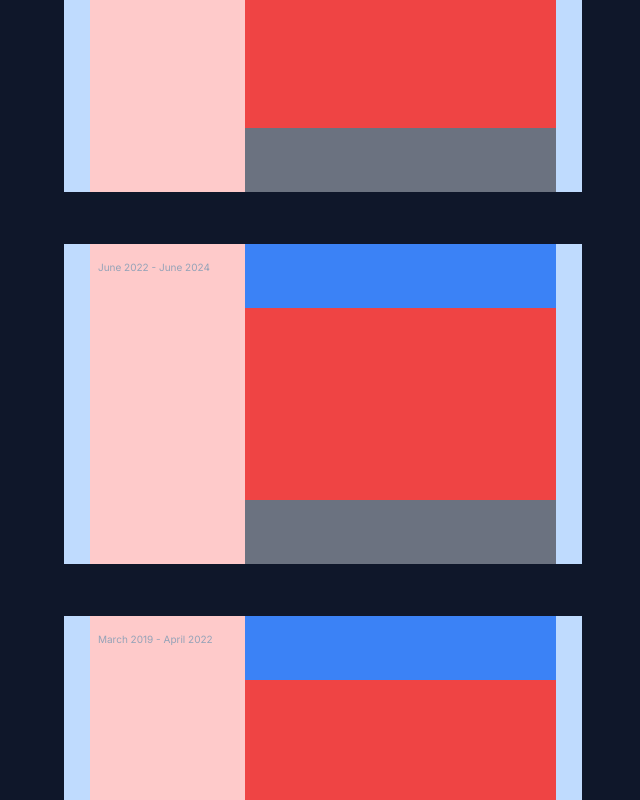
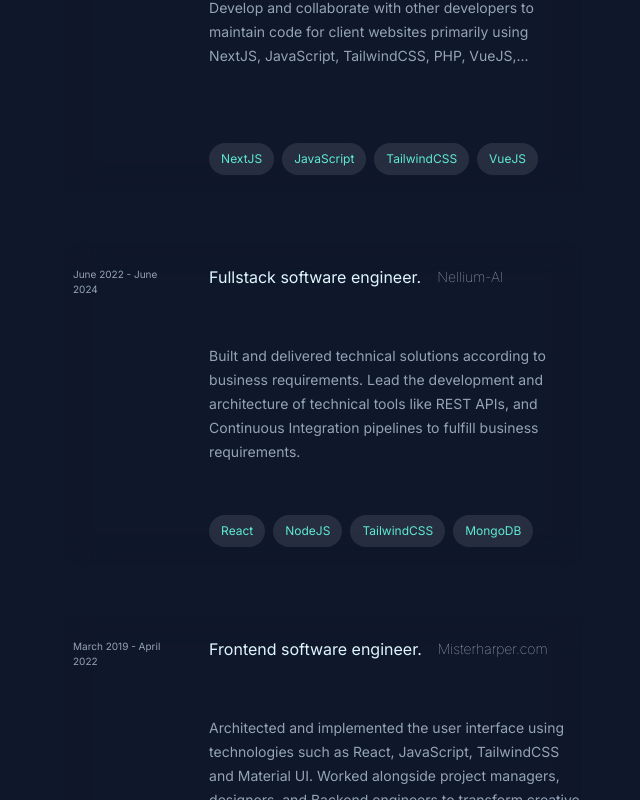
Before and after one commit to Sergyoubi/Portfolio, a Next.js app: page / in a window 1280 px wide. Shown: the part 1100-1900 px from the top of the page, without its empty margins (640-1280 px from the left). Built offline with nearby package versions, Linux system fonts and the light colour scheme.

Commit message:
finalised UI update in JobDescription

```diff
--- a/app/globals.css
+++ b/app/globals.css
@@ -24,7 +24,7 @@
 }
 
 .glassmorphisme {
-  @apply bg-opacity-[0.04] lg:bg-opacity-[0] hover:bg-opacity-5 backdrop-filter backdrop-blur-lg border border-transparent hover:border-gray-800 rounded-xl gap-5 transition ease-in-out duration-500;
+  @apply bg-white bg-opacity-[0.04] lg:bg-opacity-[0] hover:bg-opacity-5 backdrop-filter backdrop-blur-lg border border-transparent hover:border-gray-800 rounded-xl gap-5 transition ease-in-out duration-500;
 }
 
 .project {
--- /dev/null
+++ b/components/DescriptionItem.tsx
@@ -0,0 +1,9 @@
+const DescriptionItem = ({ jobDescription }: jobDescriptionProps) => {
+  return (
+    <article className="w-full h-[60%] flex justify-start items-center text-slate-400 text-sm font-normal select-none leading-6">
+      {jobDescription}
+    </article>
+  );
+};
+
+export default DescriptionItem;
--- a/components/JobDescription.tsx
+++ b/components/JobDescription.tsx
@@ -1,4 +1,6 @@
-import Link from "next/link";
+import TitleItem from "./TitleItem";
+import DescriptionItem from "./DescriptionItem";
+import TechListItem from "./TechListItem";
 
 const JobDescription = ({
   date,
@@ -8,58 +10,19 @@ const JobDescription = ({
   tech,
 }: ExperienceProps) => {
   return (
-    <section className="w-[95%] lg:w-[90%] h-[40vh] bg-blue-200 flex-center my-3 hover:cursor-pointer">
-      <div className="w-[30%] h-full bg-red-200 flex justify-start items-start">
-        <p className="text-[10px] text-slate-400 mx-2 relative top-[5%]">
+    <section className="glassmorphisme w-[95%] lg:w-[90%] h-[40vh] flex-center my-3 hover:cursor-pointer">
+      <div className="w-[25%] h-full flex justify-start items-start">
+        <p className="text-[10px] text-slate-400 mx-2 relative top-[7%]">
           {date}
         </p>
       </div>
-      <div className="w-[60%] h-full  flex flex-col justify-center items-center">
-        <div className="w-full h-[20%] bg-blue-500"></div>
-        <div className="w-full h-[60%] bg-red-500"></div>
-        <div className="w-full h-[20%] bg-gray-500"></div>
+      <div className="w-[75%] h-full flex flex-col justify-center items-center">
+        <TitleItem title={title} company={company} date={date} />
+        <DescriptionItem jobDescription={jobDescription} />
+        <TechListItem tech={tech} />
       </div>
     </section>
   );
 };
 
 export default JobDescription;
-
-/*
-
-<div className="w-[25%] h-full hidden lg:flex justify-center items-center">
-        <div className="w-full h-[30vh] bg-blue-400 flex justify-center items-start">
-          <p className="text-[10px] text-slate-400 mx-2 relative">{date}</p>
-        </div>
-      </div>
-      <div className="w-[75%] h-[80%] flex flex-col justify-center items-start gap-7">
-        <div className="w-full h-[20%] bg-red-300 flex justify-start items-center flex-wrap gap-3 mt-3">
-          <p className="text-[#DFF6FF] text-sm lg:text-base font-semibold">
-            {title}
-          </p>
-          <Link
-            target="_blank"
-            rel="noreferrer"
-            href={`https://${company}`}
-            className="text-slate-300 text-xs lg:text-sm font-normal hover:text-cyan-300"
-          >
-            {company}
-          </Link>
-          <p className="text-[10px] text-slate-400 lg:hidden">({date})</p>
-        </div>
-        <article className="w-[90%] h-[60%] bg-green-400 text-slate-400 text-sm font-normal select-none">
-          {jobDescription}
-        </article>
-        <div className="w-full h-[20%] bg-blue-400 flex justify-start items-center mb-3 gap-3 flex-wrap">
-          {tech.map((item, index) => (
-            <p
-              key={index}
-              className="px-3 py-2 text-xs bg-teal-50 bg-opacity-10 text-teal-300 rounded-full"
-            >
-              {item}
-            </p>
-          ))}
-        </div>
-      </div>
-
-*/
--- /dev/null
+++ b/components/TechListItem.tsx
@@ -0,0 +1,16 @@
+const TechListItem = ({ tech }: TechProps) => {
+  return (
+    <section className="w-full h-[20%] flex justify-start items-center gap-2">
+      {tech.map((item, index) => (
+        <p
+          key={index}
+          className="px-3 py-2 text-xs bg-teal-50 bg-opacity-10 text-teal-300 rounded-full"
+        >
+          {item}
+        </p>
+      ))}
+    </section>
+  );
+};
+
+export default TechListItem;
--- /dev/null
+++ b/components/TitleItem.tsx
@@ -0,0 +1,20 @@
+import Link from "next/link";
+
+const TitleItem = ({ title, company, date }: TitleItemProps) => {
+  return (
+    <div className="w-full h-[20%] flex justify-start items-center flex-wrap gap-x-4 gap-y-1">
+      <p className="text-[#DFF6FF] text-sm lg:text-base font-normal">{title}</p>
+      <Link
+        target="_blank"
+        rel="noreferrer"
+        href={`https://${company.link}`}
+        className="text-slate-300 text-xs lg:text-sm font-thin hover:text-cyan-300"
+      >
+        {company.name}
+      </Link>
+      <p className="text-[10px] text-slate-400 lg:hidden">({date})</p>
+    </div>
+  );
+};
+
+export default TitleItem;
--- a/constant/constant.ts
+++ b/constant/constant.ts
@@ -2,7 +2,10 @@ export const experiences = [
   {
     date: " August 2024 - Now",
     title: "Fullstack software engineer.",
-    company: "RMT IT Solutions",
+    company: {
+      name: "RMT IT Solutions",
+      link: "https://www.linkedin.com/company/rmt-it-solutions",
+    },
     jobDescription:
       "Develop and collaborate with other developers to maintain code for client websites primarily using NextJS, JavaScript, TailwindCSS, PHP, VueJS,...",
     tech: ["NextJS", "JavaScript", "TailwindCSS", "VueJS"],
@@ -10,7 +13,11 @@ export const experiences = [
   {
     date: "June 2022 - June 2024",
     title: "Fullstack software engineer.",
-    company: "www.nellium-ai.com",
+    company: {
+      name: "Nellium-AI",
+      link: "www.nellium-ai.com",
+    },
+
     jobDescription:
       "Built and delivered technical solutions according to business requirements. Lead the development and architecture of technical tools like REST APIs, and Continuous Integration pipelines to fulfill business requirements.",
     tech: ["React", "NodeJS", "TailwindCSS", "MongoDB"],
@@ -18,7 +25,10 @@ export const experiences = [
   {
     date: "March 2019 - April 2022",
     title: "Frontend software engineer.",
-    company: "www.misterharper.com",
+    company: {
+      name: "Misterharper.com",
+      link: "www.misterharper.com",
+    },
     jobDescription:
       "Architected and implemented the user interface using technologies such as React, JavaScript, TailwindCSS and Material UI. Worked alongside project managers, designers, and Backend engineers to transform creative concepts into refined digital experiences.",
     tech: ["React", "JavaScript", "TailwindCSS", "MaterialUI."],
```
Also changed, not shown: types/index.ts (+21 -1 lines).
